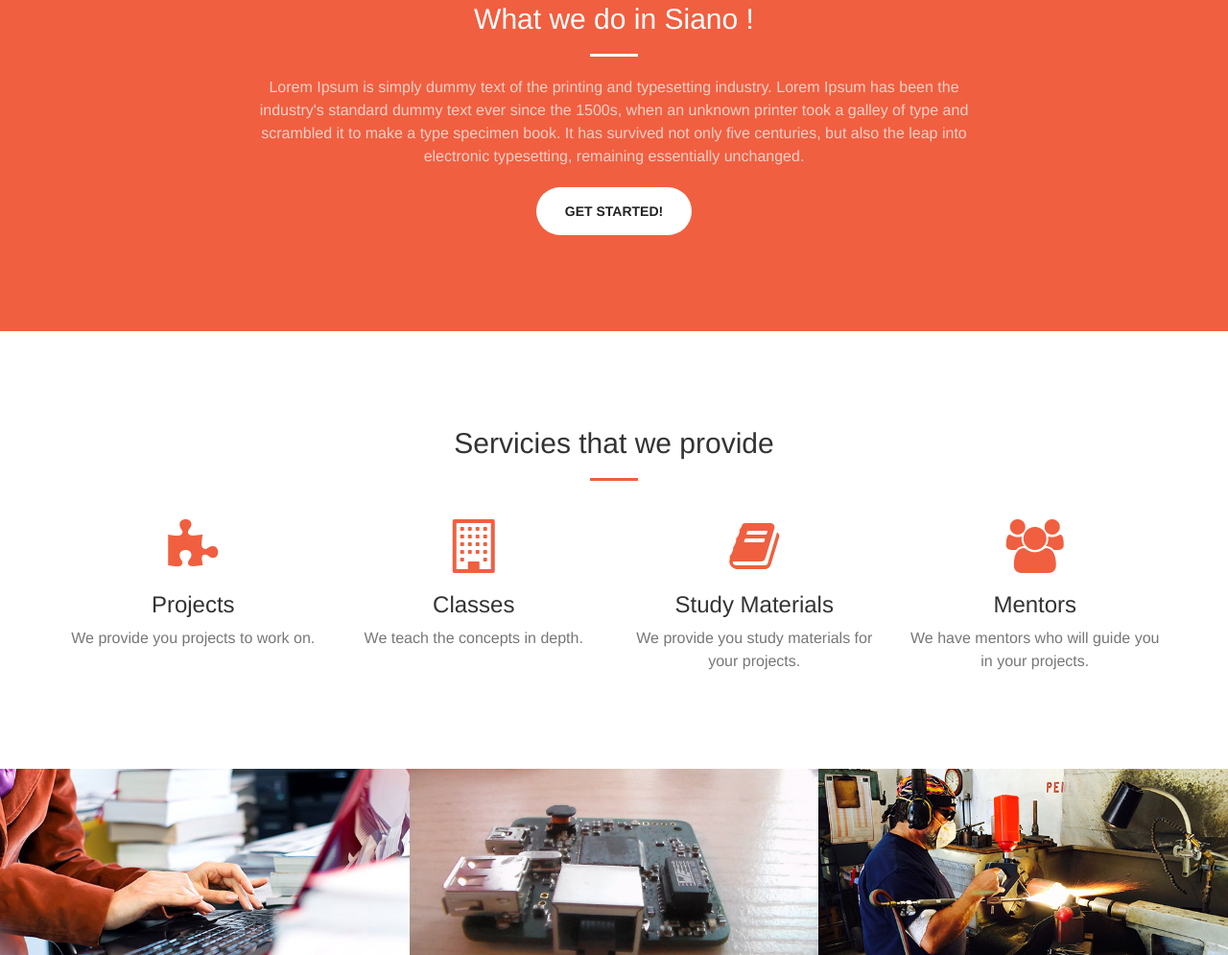
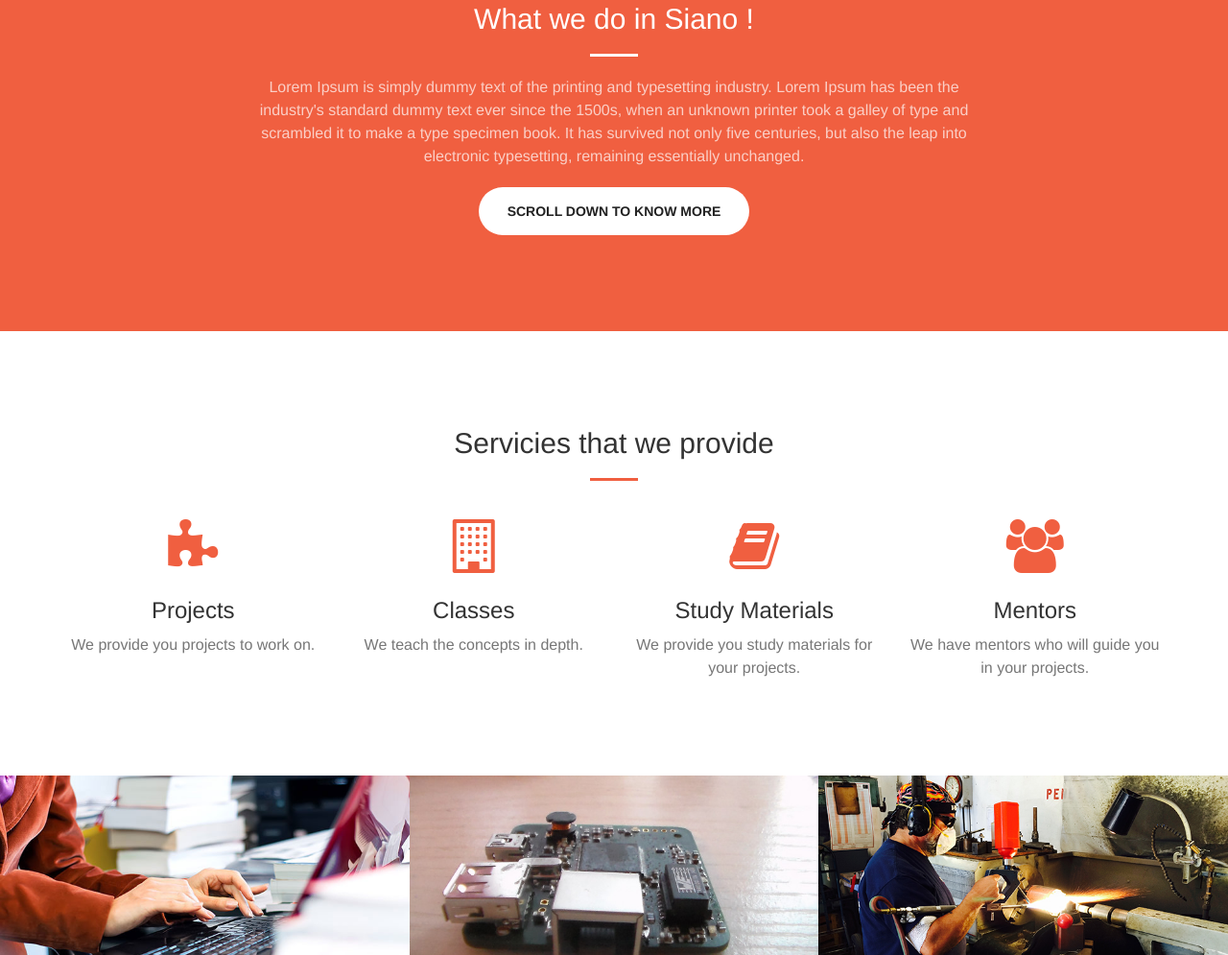
Before and after one commit to sagarhani/siano.in, a plain HTML site: page index.html in a window 1280 px wide. Shown: the part 897-1892 px from the top of the page at 96% size. Drawn offline with Linux system fonts and the light colour scheme.

Commit message:
updated as per latest requirements

```diff
--- a/index.html
+++ b/index.html
@@ -87,7 +87,7 @@
                     <h2 class="section-heading">What we do in Siano !</h2>
                     <hr class="light">
                     <p class="text-faded">Lorem Ipsum is simply dummy text of the printing and typesetting industry. Lorem Ipsum has been the industry's standard dummy text ever since the 1500s, when an unknown printer took a galley of type and scrambled it to make a type specimen book. It has survived not only five centuries, but also the leap into electronic typesetting, remaining essentially unchanged. </p>
-                    <a href="#" class="btn btn-default btn-xl  wow bounceIn">Get Started!</a>
+                    <a href="#services" class="btn btn-default btn-xl  wow bounceIn">SCROLL DOWN TO KNOW MORE </a>
                 </div>
             </div>
         </div>
@@ -107,28 +107,29 @@
                 <div class="col-lg-3 col-md-6 text-center">
                     <div class="service-box">
                         <i class="fa fa-4x fa-puzzle-piece wow bounceIn text-primary"></i>
-                        <h3>Projects</h3>
+                        <h3 class="section-heading"></br>Projects</h3>
                         <p class="text-muted">We provide you projects to work on.</p>
                     </div>
                 </div>
                 <div class="col-lg-3 col-md-6 text-center">
                     <div class="service-box">
                         <i class="fa fa-4x fa-building-o wow bounceIn text-primary" data-wow-delay=".1s"></i>
-                        <h3>Classes</h3>
+                        <h3 class="section-heading"></br>Classes</h3>
                         <p class="text-muted">We teach the concepts in depth.</p>
                     </div>
                 </div>
                 <div class="col-lg-3 col-md-6 text-center">
                     <div class="service-box">
                         <i class="fa fa-4x fa fa-book wow bounceIn text-primary" data-wow-delay=".2s"></i>
-                        <h3>Study Materials</h3>
+                        <h3 class="section-heading"></br>Study Materials</h3>
                         <p class="text-muted">We provide you study materials for your projects.</p>
                     </div>
                 </div>
                 <div class="col-lg-3 col-md-6 text-center">
                     <div class="service-box">
                         <i class="fa fa-4x fa fa-users wow bounceIn text-primary" data-wow-delay=".3s"></i>
-                        <h3>Mentors</h3>
+
+                        <h3 class="section-heading"></br>Mentors</h3>
                         <p class="text-muted">We have mentors who will guide you in your projects.</p>
                     </div>
                 </div>
```
